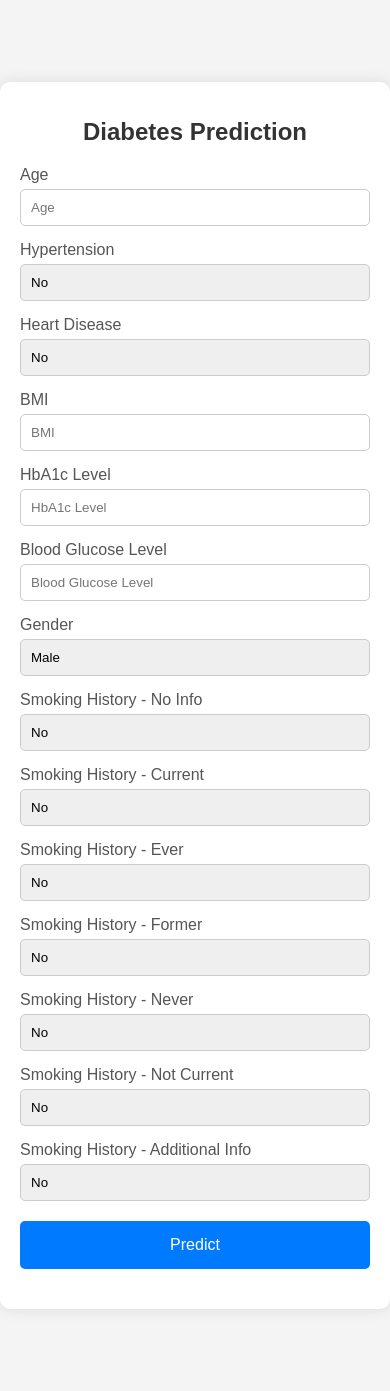
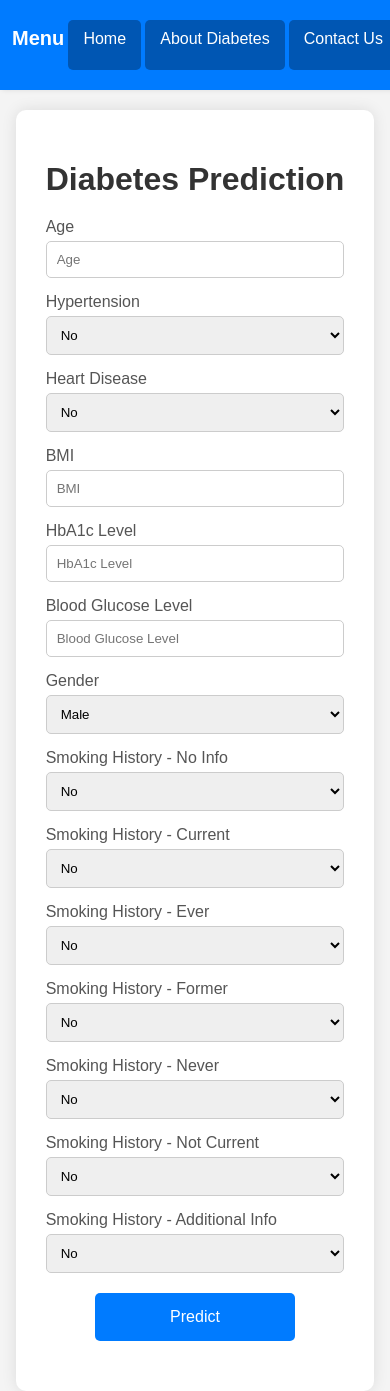
Before and after one commit to ImpactGLX323/UMAIHackathon-UNM, a Flask app: page / in a window 390 px wide. Run offline with Flask 3, Linux system fonts and the light colour scheme; parts of the project's set-up code (start-up, migrations or seed data) failed here and were passed over.

Commit message:
Update index.html
updated index.html for questionnaire.html

```diff
--- a/src/backend/templates/index.html
+++ b/src/backend/templates/index.html
@@ -9,23 +9,53 @@
       margin: 0;
       padding: 0;
       display: flex;
-      justify-content: center;
-      align-items: center;
-      min-height: 100vh;
+      height: 100vh;
       box-sizing: border-box;
+    }
+
+    .sidebar {
+      width: 250px;
+      background-color: #007bff;
+      color: #fff;
+      padding: 20px;
+      box-shadow: 2px 0 5px rgba(0, 0, 0, 0.1);
+      display: flex;
       flex-direction: column;
+      justify-content: space-between;
+    }
+
+    .sidebar h2 {
+      text-align: center;
+      margin-bottom: 30px;
+      font-size: 20px;
+    }
+
+    .sidebar a {
+      text-decoration: none;
+      color: #fff;
+      display: block;
+      padding: 10px 15px;
+      margin: 10px 0;
+      border-radius: 5px;
+      background-color: #0056b3;
+      text-align: center;
+    }
+
+    .sidebar a:hover {
+      background-color: #004080;
     }
 
     .container {
+      flex-grow: 1;
       background-color: #fff;
       padding: 30px;
       border-radius: 10px;
       box-shadow: 0 0 15px rgba(0, 0, 0, 0.1);
-      width: 100%;
       max-width: 600px;
+      margin: auto;
       box-sizing: border-box;
-      overflow-y: auto; /* Allows scrolling if content overflows */
-      height: 80vh; /* Limit the container height */
+      overflow-y: auto;
+      height: 90vh;
     }
 
     h1 {
@@ -50,12 +80,6 @@
       border-radius: 5px;
       border: 1px solid #ccc;
       box-sizing: border-box;
-    }
-
-    .form-group select {
-      appearance: none;
-      -webkit-appearance: none;
-      -moz-appearance: none;
     }
 
     .btn-container {
@@ -89,37 +113,37 @@
 
     /* Responsive styling */
     @media screen and (max-width: 768px) {
+      body {
+        flex-direction: column;
+      }
+
+      .sidebar {
+        width: 100%;
+        height: auto;
+        display: flex;
+        flex-direction: row;
+        justify-content: space-around;
+        padding: 10px;
+      }
+
       .container {
-        padding: 20px;
+        margin-top: 20px;
         height: auto;
       }
-
-      h1 {
-        font-size: 24px;
-      }
-
-      .btn-container button {
-        width: 100%;
-        max-width: none;
-      }
-
-      .prediction-result {
-        font-size: 16px;
-      }
     }
-
-    /* Additional space for the top */
-    .form-group:first-child {
-      margin-top: 10px;
-    }
-
   </style>
 </head>
 <body>
+  <div class="sidebar">
+    <h2>Menu</h2>
+    <a href="/home">Home</a>
+    <a href="/about">About Diabetes</a>
+    <a href="/contact">Contact Us</a>
+  </div>
+
   <div class="container">
     <h1>Diabetes Prediction</h1>
 
-    <!-- Main Input Form for receiving query to our ML -->
     <form action="{{ url_for('predict') }}" method="post">
       <div class="form-group">
         <label for="feature0">Age</label>
@@ -221,7 +245,6 @@
         </select>
       </div>
 
-
       <div class="btn-container">
         <button type="submit">Predict</button>
       </div>
```
